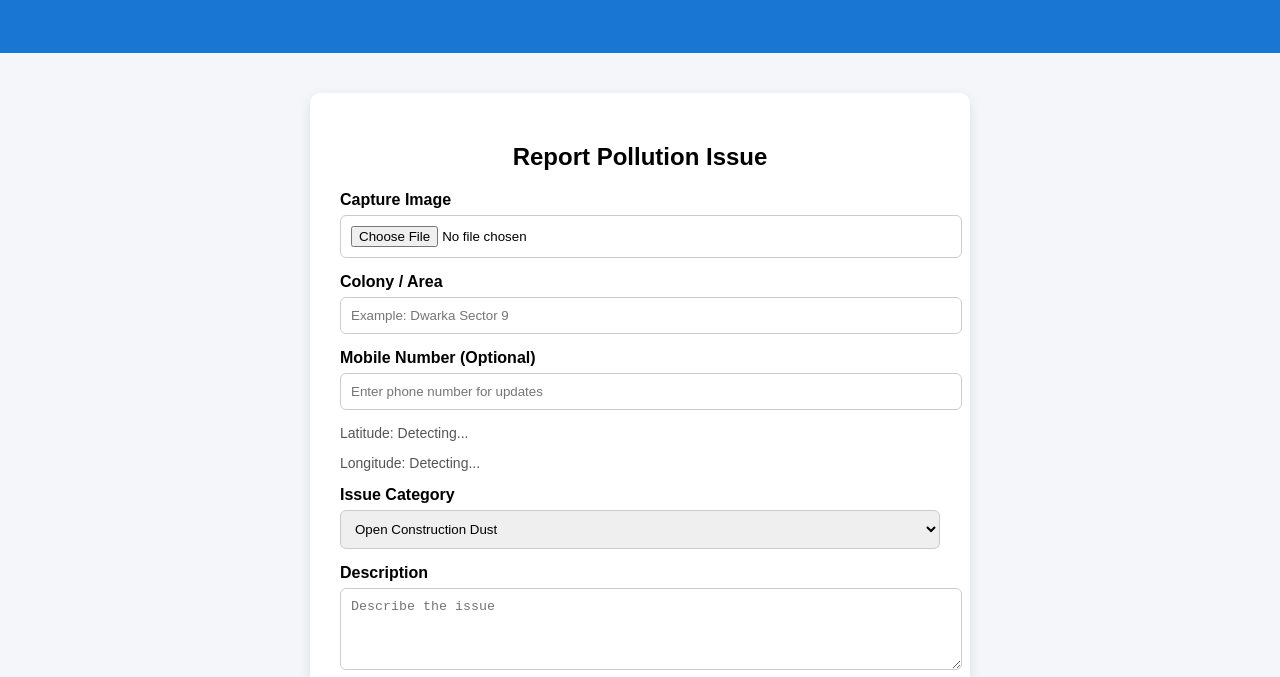
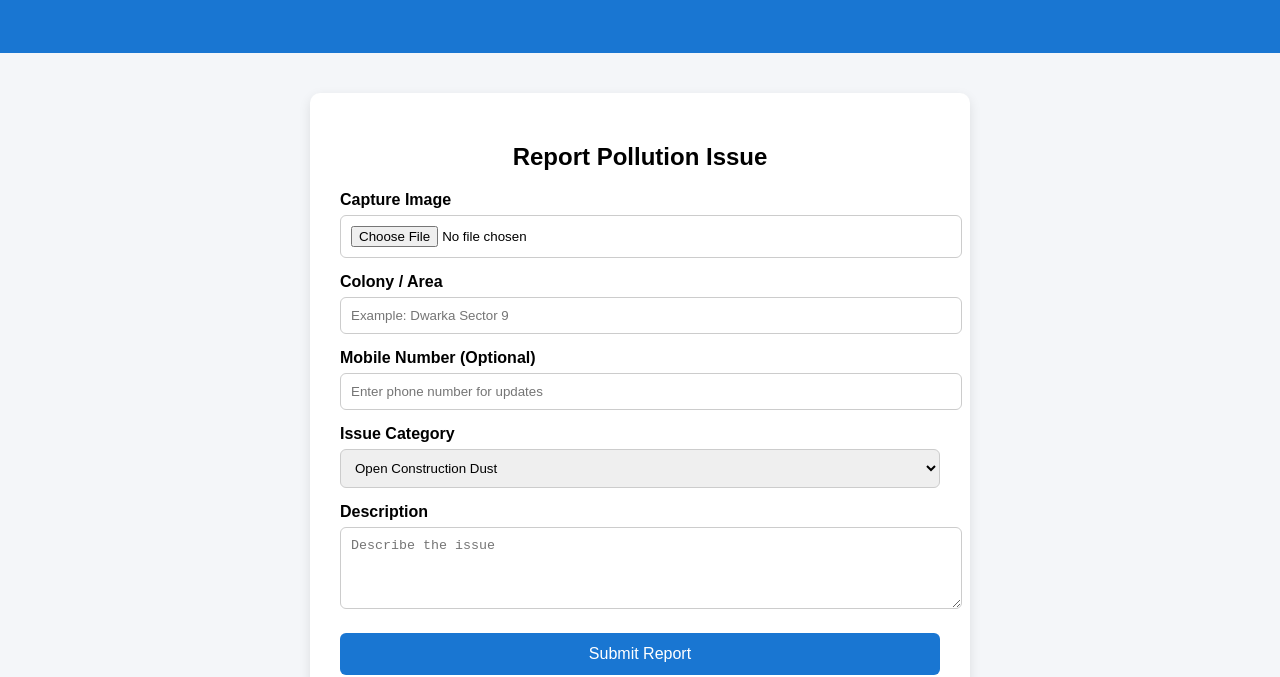
Before and after one commit to 0DhruvHere0/India-Innovates-2026, a plain HTML site: page frontend/index.html in a window 1280 px wide. Shown: the part 129-806 px from the top of the page. Drawn offline with Linux system fonts and the light colour scheme.

Commit message:
Update index.html

```diff
--- a/frontend/index.html
+++ b/frontend/index.html
@@ -116,8 +116,9 @@
             placeholder="Enter phone number for updates"
         >
         <div class="locationBox">
+            <!--
             <p id="latitude">Latitude: Detecting...</p>
-            <p id="longitude">Longitude: Detecting...</p>
+            <p id="longitude">Longitude: Detecting...</p>-->
         </div>
         <label>Issue Category</label>
         <select id="category">
```
